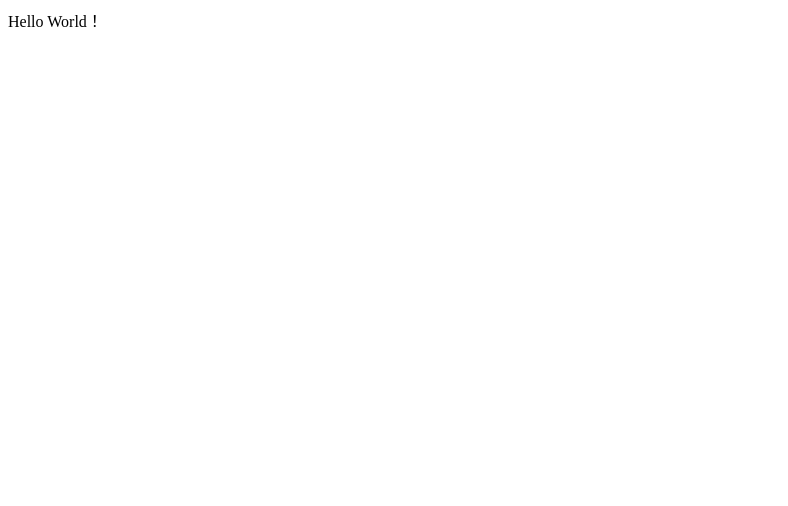
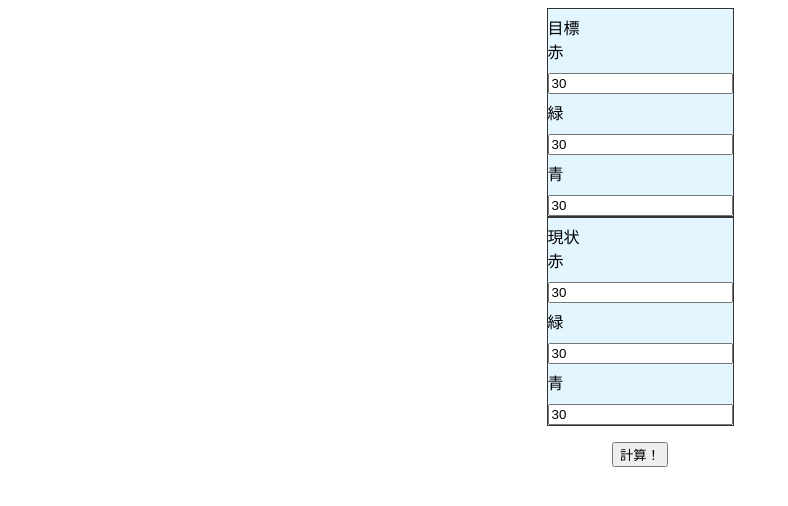
Before and after one commit to Shumpei-Tanaka/livly_feed_calcer, a plain HTML site: page index.html in a window 1280 px wide. Shown: the whole page, without its empty margins (0-788 px from the left). Drawn offline with Linux system fonts and the light colour scheme.

Commit message:
create inputs

```diff
--- a/index.html
+++ b/index.html
@@ -4,13 +4,66 @@
 <head>
     <!-- 裏設定エリアの開始 -->
     <meta charset="utf-8">
-    <!-- 文字化け防止 -->
+    <style type="text/css">
+        p {
+            line-height: 0.5;
+        }
+
+        form {
+            border: medium #c0c0c0 dotted;
+            width: fit-content;
+            margin: auto;
+            border: 1px solid #333;
+            background: #e3f5ff;
+        }
+
+        div {
+            text-align: center;
+        }
+    </style>
 </head>
 <!-- 裏設定エリアの終了 -->
 
 <body>
-    <!-- 画面に表示されるエリアの開始 -->
-    Hello World！
+    <form name="target">
+
+        <p>目標<span></span></p>
+
+        <p>赤 <span></span></p>
+        <input type="number" name="red" value="30" max="2000" />
+        <p>緑 <span></span></p>
+        <input type="number" name="green" value="30" max="2000" />
+        <p>青 <span></span></p>
+        <input type="number" name="blue" value="30" max="2000" />
+
+    </form>
+    <form name="now">
+        <p>現状 <span></span></p>
+
+        <p>赤 <span></span></p>
+        <input type="number" name="red" value="30" max="2000" />
+        <p>緑 <span></span></p>
+        <input type="number" name="green" value="30" max="2000" />
+        <p>青 <span></span></p>
+        <input type="number" name="blue" value="30" max="2000" />
+    </form>
+
+    <p> <span></span></p>
+    <div>
+        <input type="button" value="計算！" onclick="clickBtnCalc()" />
+        <p> <span></span></p>
+        <p> <span id="span_result"></span></p>
+    </div>
+
+    <script>
+        function clickBtnCalc() {
+            r = parseInt(target.red.value)
+            g = parseInt(target.green.value)
+            b = parseInt(target.blue.value)
+            document.getElementById("span_result").textContent = r + g + b;
+        }
+    </script>
+
 </body>
 <!-- 画面に表示されるエリアの終了 -->
 
```
